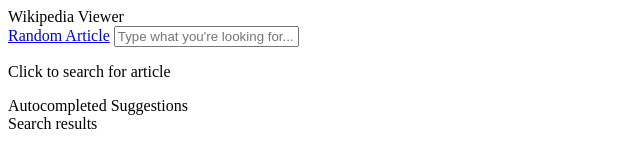
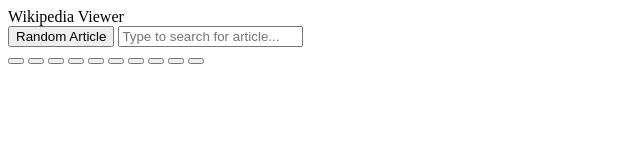
Before and after one commit to shoemakerdr/WikiViewer, a plain HTML site: page index.html in a window 1280 px wide. Shown: the whole page, without its empty margins (0-640 px from the left). Drawn offline with Linux system fonts and the light colour scheme.

Commit message:
Cleaned up html structure.

```diff
--- a/index.html
+++ b/index.html
@@ -8,10 +8,20 @@
 	</head>
 	<body>
 		<header>Wikipedia Viewer</header>
-		<a href="https://en.wikipedia.org/wiki/Special:Random" target="_blank">Random Article</a>
-		<input type="text" name="search" placeholder="Type what you're looking for...">
-		<p>Click to search for article</p>
-		<div id="suggestions">Autocompleted Suggestions</div>
-		<div id="results">Search results</div>
+		<button id="random" onclick="window.open('https://en.wikipedia.org/wiki/Special:Random', '_blank')">Random Article</button>
+		<input id="input" type="text" name="search" placeholder="Type to search for article...">
+		<div id="results">
+			<button></button>
+			<button></button>
+			<button></button>
+			<button></button>
+			<button></button>
+			<button></button>
+			<button></button>
+			<button></button>
+			<button></button>
+			<button></button>
+		</div>
+
 	</body>
 </html>
```
